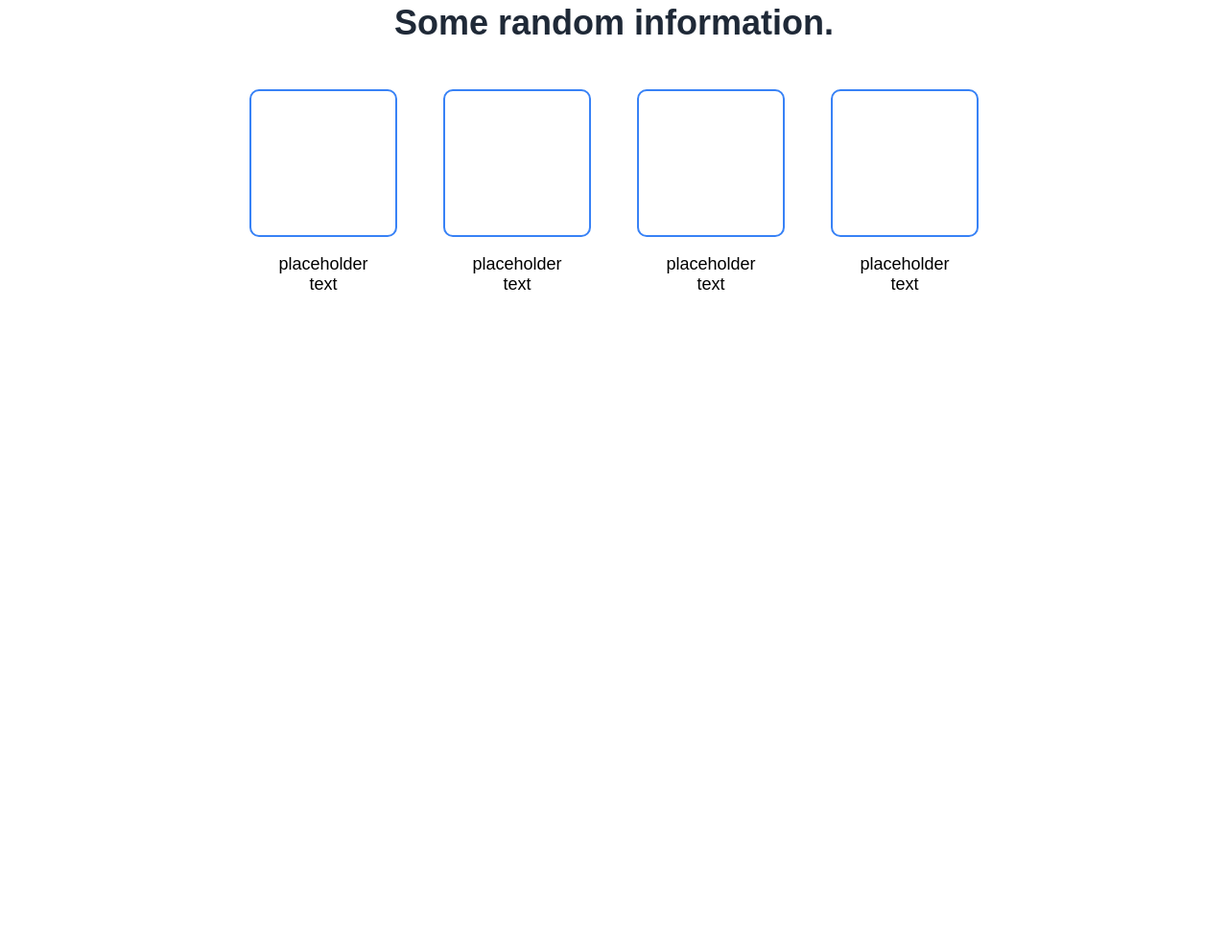
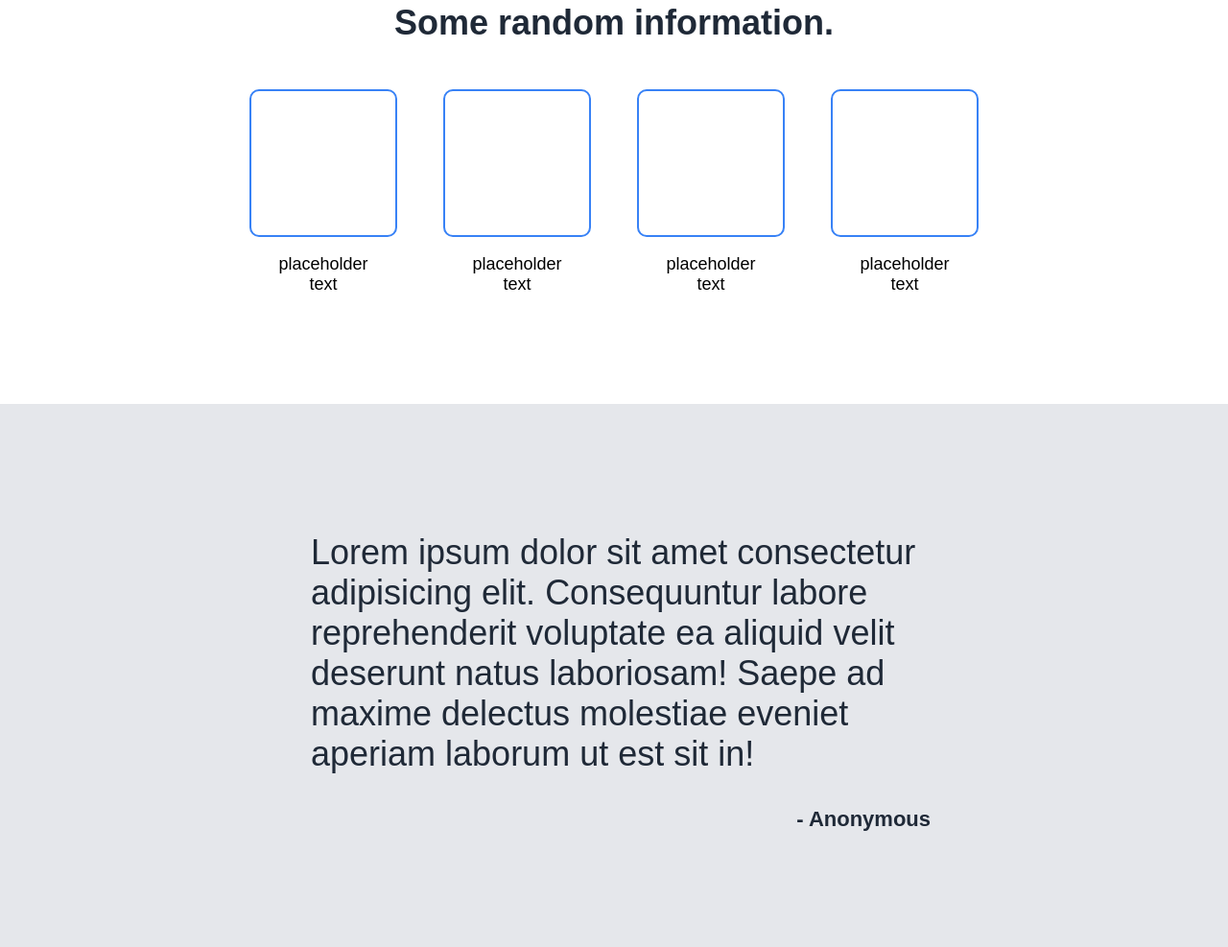
Before and after one commit to JohnPFourchy/landingpage, a plain HTML site: page index.html in a window 1280 px wide. Shown: the part 496-1483 px from the top of the page at 96% size. Before the commit the page ends 917 px from the top, so only its background shows below. Drawn offline with Linux system fonts and the light colour scheme.

Commit message:
Add third section quote html and css

```diff
--- a/index.html
+++ b/index.html
@@ -47,5 +47,9 @@
                 </div>
             </div>
         </div>
+        <div class="section-three">
+            <p class="quote">Lorem ipsum dolor sit amet consectetur adipisicing elit. Consequuntur labore reprehenderit voluptate ea aliquid velit deserunt natus laboriosam! Saepe ad maxime delectus molestiae eveniet aperiam laborum ut est sit in!</p>
+            <p class="author">- Anonymous</p>
+        </div>
     </body>
 </html>
--- a/styles/style.css
+++ b/styles/style.css
@@ -117,3 +117,24 @@ p {
     padding: 18px;
     font-size: 18px;
 }
+
+.section-three {
+    background-color: #E5E7EB;
+    padding: 110px 300px;
+}
+
+.quote {
+    font-family: "light italic", sans-serif;
+    font-size: 36px;
+    color: #1F2937;
+    padding: 24px;
+}
+
+.author {
+    font-family: "light italic", sans-serif;
+    font-size: 22px;
+    color: #1F2937;
+    font-weight: bold;
+    text-align: end;
+    padding: 10px;
+}
```
